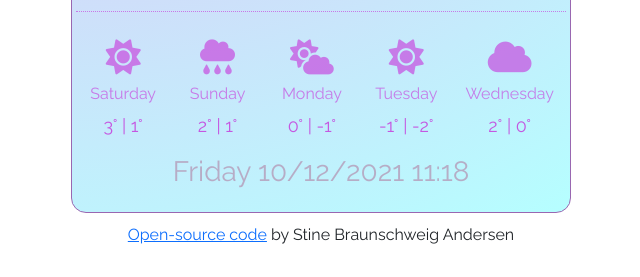
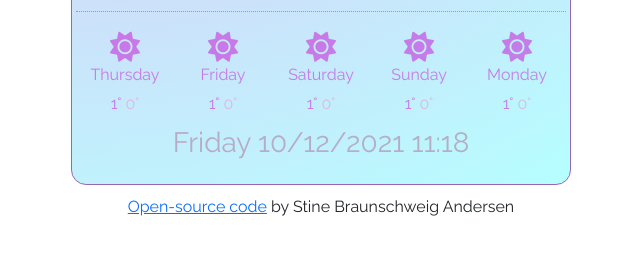
Before and after one commit to Brunsvigeren/new-vanilla-weather-app, a plain HTML site: page index.html in a window 1280 px wide. Shown: the part 661-938 px from the top of the page, without its empty margins (319-959 px from the left). After the commit the page ends 910 px from the top, so only its background shows below. Drawn offline with nearby package versions, Linux system fonts and the light colour scheme; no server answers.

Commit message:
Started working on the forecast (HTML, CSS + JS)

```diff
--- a/index.html
+++ b/index.html
@@ -87,49 +87,66 @@
             </div>
           </div>
 
+          <div class="five-day-forecast" id="weather-forecast">
           <div class="row" id="forecast">
             <div class="col-sm">
               <div class="icon-little">
                 <i class="fas fa-sun"></i>
-                <h6>Saturday</h6>
-                <p>3° | 1°</p>
+                <h6 class="day">Saturday</h6>
+                <div class="forecast-temperatures">
+                  <span class="forecast-max-temp">1°</span>
+                  <span class="forecast-min-temp">0°</span>
+                </div>
               </div>
             </div>
             <div class="col-sm">
               <div class="icon-little">
                 <i class="fas fa-cloud-rain"></i>
-                <h6>Sunday</h6>
-                <p>2° | 1°</p>
+                <h6 class="day">Sunday</h6>
+                <div class="forecast-temperatures">
+                  <span class="forecast-max-temp">2°</span>
+                  <span class="forecast-min-temp">-2°</span>
+                </div>
               </div>
             </div>
             <div class="col-sm">
               <div class="icon-little">
                 <i class="fas fa-cloud-sun"></i>
                 <h6 class="day">Monday</h6>
-                <p>0° | -1°</p>
+                <div class="forecast-temperatures">
+                  <span class="forecast-max-temp">0°</span>
+                  <span class="forecast-min-temp">-1°</span>
+                </div>
               </div>
             </div>
             <div class="col-sm">
               <div class="icon-little">
                 <i class="fas fa-sun"></i>
-                <h6>Tuesday</h6>
-                <p>-1° | -2°</p>
+                <h6 class="day">Tuesday</h6>
+                <div class="forecast-temperatures">
+                  <span class="forecast-max-temp">0°</span>
+                  <span class="forecast-min-temp">-1°</span>
+                </div>
               </div>
             </div>
             <div class="col-sm">
               <div class="icon-little">
                 <i class="fas fa-cloud"></i>
-                <h6>Wednesday</h6>
-                <p>2° | 0°</p>
+                <h6 class="day">Wednesday</h6>
+                <div class="forecast-temperatures">
+                <span class="forecast-max-temp">0°</span>
+                  <span class="forecast-min-temp">-1°</span>
+                </div>
               </div>
             </div>
           </div>
-          <div class="row justify-content-sm-center">
-            <div class="col-sm-auto" id="date-and-time">
-              <h3>Friday 10/12/2021 11:18</h3>
-            </div>
-            </div>
+          </div>
+        <div class="row justify-content-sm-center">
+          <div class="col-sm-auto" id="date-and-time">
+            <h3>Friday 10/12/2021 11:18</h3>
+          </div>
         </div>
+      </div>
       </div>
     </div>
     <footer><a href="https://github.com/Brunsvigeren/new-vanilla-weather-app" id="source-code" target="blank">Open-source code</a> by Stine Braunschweig Andersen
--- a/src/index.js
+++ b/src/index.js
@@ -35,6 +35,32 @@ function formatDate(timestamp) {
   ];
   let day = days[date.getDay()];
   return `Last updated: ${day}, ${month} ${dateDate}th | ${hours}:${minutes}`;
+}
+
+function displayForecast() {
+  let forecastElement = document.querySelector("#weather-forecast");
+
+  let forecastHTML = `<div class="row" id="forecast">`;
+  let days = ["Thursday", "Friday", "Saturday", "Sunday", "Monday"];
+  days.forEach(function (day) {
+    forecastHTML =
+      forecastHTML +
+      `
+            <div class="col-sm">
+              <div class="icon-little">
+                <i class="fas fa-sun"></i>
+                <h6 class="day">${day}</h6>
+                <div class="forecast-temperatures">
+                  <span class="forecast-max-temp">1°</span>
+                  <span class="forecast-min-temp">0°</span>
+                </div>
+              </div>
+            </div>
+          `;
+  });
+
+  forcastHTML = forecastHTML + `</div>`;
+  forecastElement.innerHTML = forecastHTML;
 }
 
 function showTemperature(response) {
@@ -136,4 +162,6 @@ function onLoadCurrentLocation() {
 
 search("Copenhagen");
 
+displayForecast();
+
 /*window.onload = onLoadCurrentLocation();*/
--- a/src/style.css
+++ b/src/style.css
@@ -59,6 +59,7 @@
 }
 
 #date-and-time {
+  margin-top: 10px;
   font-size: 15px;
   color: rgba(180, 155, 184, 0.8);
 }
@@ -114,16 +115,23 @@ a:hover {
   cursor: default;
 }
 
+.fas {
+  font-size: 30px;
+}
+
+.forecast-temperatures .forecast-max-temp .forecast-min-temp {
+  font-size: 18px;
+  color: rgba(198, 49, 218);
+  font-weight: 500;
+}
+
+.forecast-min-temp {
+  color: rgb(220, 184, 226);
+}
+
 .icon-little {
-  font-size: 35px;
   color: rgba(198, 49, 218, 0.6);
   transition: 200ms ease-in-out;
-}
-
-.icon-little p {
-  font-size: 18px;
-  font-weight: 500;
-  color: rgba(198, 49, 218, 0.8);
 }
 
 .icon-little:hover {
```
